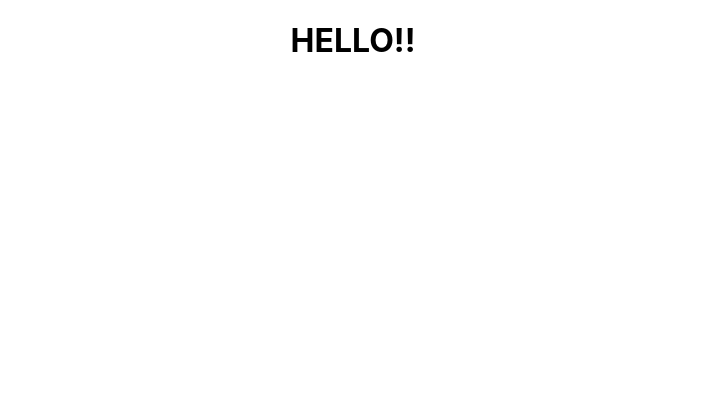
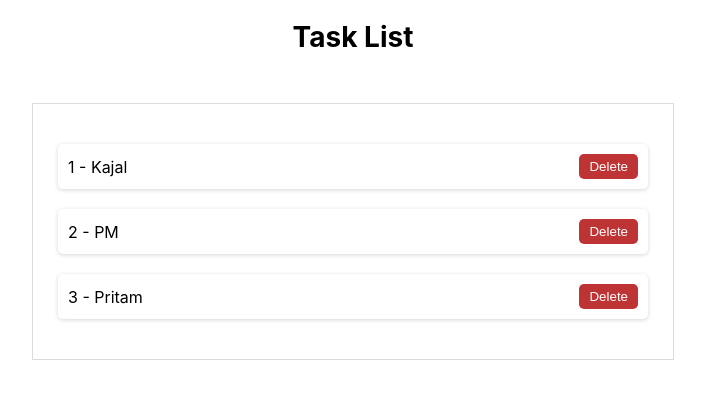
Before and after one commit to kajal1119/Muttilple-State-In-Array, a React (Create React App) app in the folder multiple-state-array/: page / in a window 1280 px wide. Shown: the top 398 px of the page, without its empty margins (287-992 px from the left). Built offline with nearby package versions, Linux system fonts and the light colour scheme.

Commit message:
second Commit

```diff
--- a/multiple-state-array/public/index.html
+++ b/multiple-state-array/public/index.html
@@ -9,7 +9,7 @@
       name="description"
       content="Web site created using create-react-app"
     />
-    <link rel="apple-touch-icon" href="%PUBLIC_URL%/logo192.png" />
+
     <!--
       manifest.json provides metadata used when your web app is installed on a
       user's mobile device or desktop. See https://developers.google.com/web/fundamentals/web-app-manifest/
--- a/multiple-state-array/src/App.css
+++ b/multiple-state-array/src/App.css
@@ -1,38 +1,113 @@
-.App {
+.App{
   text-align: center;
 }
 
-.App-logo {
-  height: 40vmin;
-  pointer-events: none;
+a{
+  text-decoration: none;
+  color: #000000;
 }
 
-@media (prefers-reduced-motion: no-preference) {
-  .App-logo {
-    animation: App-logo-spin infinite 20s linear;
-  }
+h1{
+  font-size: 28px;
+  text-align: center;
+  margin: 20px;
 }
 
-.App-header {
-  background-color: #282c34;
-  min-height: 100vh;
+header {
   display: flex;
-  flex-direction: column;
+  justify-content: space-between;
   align-items: center;
-  justify-content: center;
-  font-size: calc(10px + 2vmin);
-  color: white;
+  height: 50px;
+  align-items: center;
+  max-width: 1000px;
+  margin: auto;
+  border-bottom: 1px solid #d7d7d7;
+  font-size: 18px;
+  padding: 0px 10px;
 }
 
-.App-link {
-  color: #61dafb;
+img{
+  max-width: 40px;
 }
 
-@keyframes App-logo-spin {
-  from {
-    transform: rotate(0deg);
-  }
-  to {
-    transform: rotate(360deg);
-  }
+ul{
+  max-width: 600px;
+  margin: 50px auto;
+  padding: 20px;
+  box-shadow: rgba(0, 0, 0, 0.02) 0px 1px 3px 0px, rgba(27, 31, 35, 0.15) 0px 0px 0px 1px;
 }
+
+li{
+  font: 16px;
+  list-style: none;
+  margin: 20px 5px;
+  box-shadow: rgba(0, 0, 0, 0.16) 0px 1px 4px;
+  border-radius: 5px;
+  padding: 10px;
+  display: flex;
+  justify-content: space-between;
+  align-items: center;
+}
+
+li.completed{
+  box-shadow: rgb(62, 150, 0) 0px 1px 4px;
+}
+
+li.incomplete{
+  box-shadow: rgba(135, 20, 0, 0.689) 0px 1px 4px;
+}
+
+button.delete{
+  border: 0px;
+  border-radius: 5px;
+  background-color: #be3434;
+  color: #FFFFFF;
+  padding: 5px 10px;
+  cursor: pointer;
+}
+
+button.trigger{
+  border: 0px;
+  border-radius: 5px;
+  background-color: #0F3460;
+  color: #FFFFFF;
+  padding: 5px 10px;
+  cursor: pointer;
+}
+
+.box{
+  width: 400px;
+  margin: 20px auto;
+  box-shadow: rgba(0, 0, 0, 0.16) 0px 1px 4px;
+  padding: 20px 5px;
+  border: 0px;
+  border-radius: 5px;
+}
+
+.box.success{
+  background-color: #baffbf;
+}
+
+.box.alert{
+  background-color: #ffb4b4;
+}
+
+.box.warning{
+  background-color: #FFDEB4;
+}
+
+.box p{
+  margin: 10px;
+}
+
+.box p.title{
+  font-size: 20px;
+}
+
+.box p.description{
+  font-size: 14px;
+}
+
+.hidden{
+  display: none;
+}
--- a/multiple-state-array/src/App.js
+++ b/multiple-state-array/src/App.js
@@ -1,10 +1,28 @@
 
+import { useState } from 'react';
 import './App.css';
 
 function App() {
+  const [tasks,setTasks]=useState([
+  {id:1,name:"Kajal",completed:true},
+  {id:2,name:"PM",completed:false},
+  {id:3,name:"Pritam",completed:true}
+])
+const handleDelete=((id)=>{
+  setTasks(tasks.filter(task=>
+    task.id!==id
+  ))
+})
   return (
     <div className="App">
-    <h1>HELLO!!</h1>
+    <h1>Task List</h1>
+   <ul>
+   {tasks.map((task)=>(
+    <li key={task.id}> <span>{task.id} - {task.name}</span>
+    <button onClick={()=>handleDelete(task.id)} className='delete'>Delete</button>
+    </li>
+   ))}
+   </ul>
     </div>
   );
 }
```
